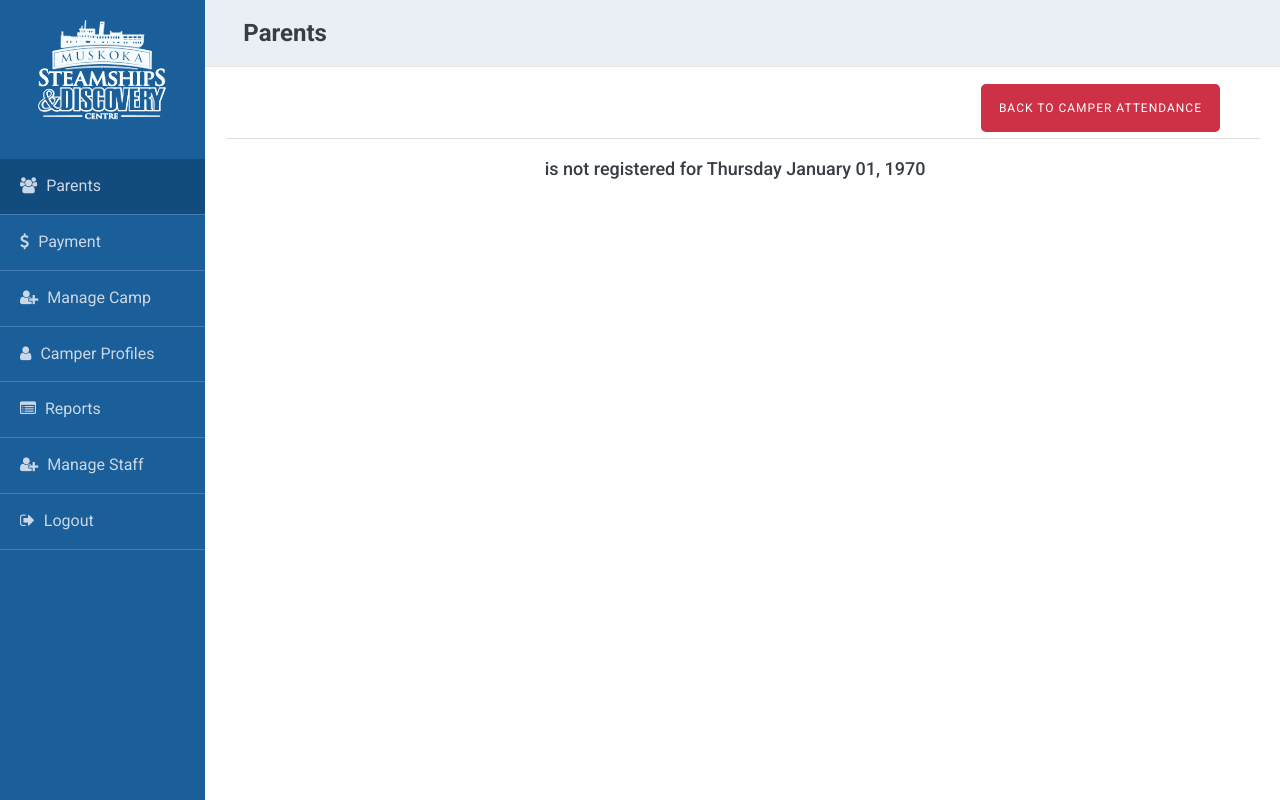
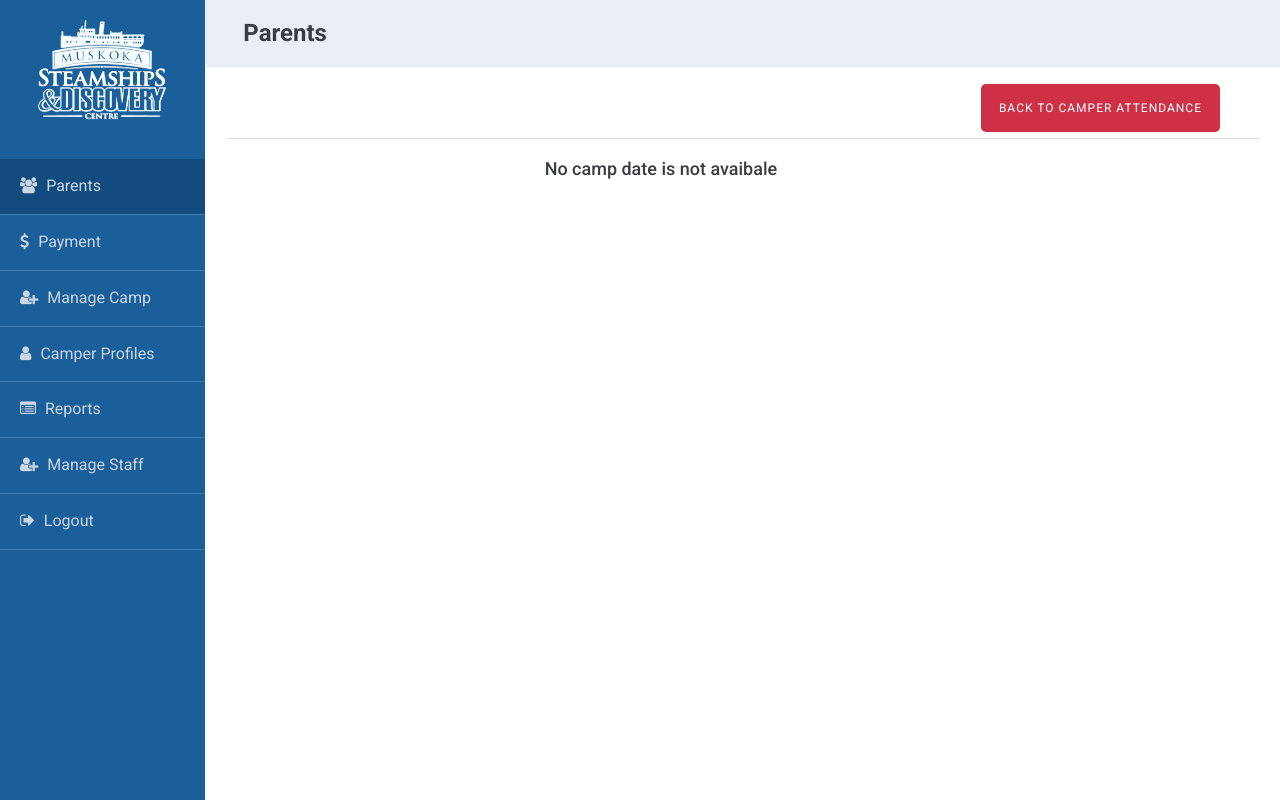
Before and after one commit to AsimHabib/COM2083-Muskoka, a PHP site: page /parent-signin.php?camper_id=1 in a window 1280 px wide. Run offline with PHP 8.4, Linux system fonts and the light colour scheme; the visitor is signed in with stand-in values (Sample User, id 1); data that the repository does not hold is empty; some libraries are stand-ins or nearby versions.

Commit message:
updated parent sign

```diff
--- a/parent-signin.php
+++ b/parent-signin.php
@@ -18,7 +18,8 @@ $signout_status = null;
 $camper_first_name =null;
 $camper_last_name =null;
 $current_date = null;
-$date_only2;
+$date_only= null;
+$date_only2= null;
 
 //i	f we do, store in a variable
 $camper_id = $_GET['camper_id'];
@@ -50,6 +51,7 @@ $sql2 = "SELECT * FROM tbl_camp WHERE camp_reg_date = CURDATE() ";
 $cmd = $conn -> prepare($sql2);
 $cmd->execute();
 $dates= $cmd -> fetchAll();
+$count_camp = $cmd->rowCount();
 foreach ($dates as $date){
 $camp_date = strtotime($date['camp_reg_date']);
 $date_only = date("d-m-Y",$camp_date);
@@ -122,7 +124,11 @@ $signout_time = date("H:i A", $signout_time);
 				<div class="col-md-12 input-form border">
 					<form method="post" action="parent-time.php">
 						<?php
-						if($date_only == $current_date && $camper_reg_date == $current_date){
+						if($date_only != $current_date ){
+							echo '<h4>No camp date is not avaibale</h4>';
+							exit;
+						}
+						else if($date_only == $current_date && $camper_reg_date == $current_date){
 						if(empty($parent_signin_name) && $signin_status==0){
 							echo '
 							<label for="parent_signin_name">Sign In:</label>
```
